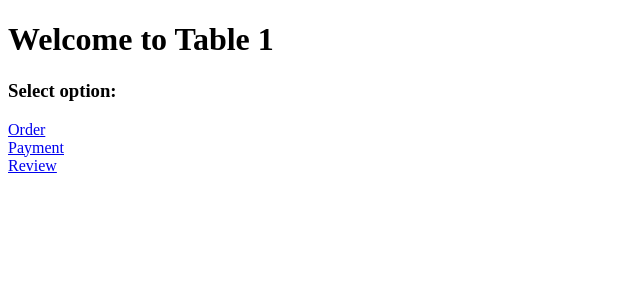
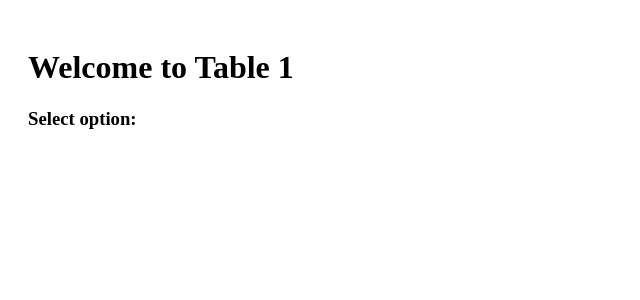
Before and after one commit to archana16ju/hotalmanagement, a Next.js app: page /table/1 in a window 1280 px wide. Shown: the top 300 px of the page, without its empty margins (0-640 px from the left). Built offline with nearby package versions, Linux system fonts and the light colour scheme.

Commit message:
fixed dynamic table route

```diff
--- a/src/app/table/[id]/page.tsx
+++ b/src/app/table/[id]/page.tsx
@@ -1,16 +1,46 @@
-export default function TablePage({ params }: { params: { id: string } }) {
+type Props = {
+  params: { id: string }
+  searchParams: {
+    order?: string
+    payment?: string
+    review?: string
+  }
+}
+
+export default function TablePage({ params, searchParams }: Props) {
 
   const tableId = params.id
 
+  const orderEnabled = searchParams.order === '1'
+  const paymentEnabled = searchParams.payment === '1'
+  const reviewEnabled = searchParams.review === '1'
+
   return (
-    <div>
+    <div style={{ padding: 20 }}>
+
       <h1>Welcome to Table {tableId}</h1>
 
       <h3>Select option:</h3>
 
-      <a href={`/order?table=${tableId}`}>Order</a><br/>
-      <a href={`/payment?table=${tableId}`}>Payment</a><br/>
-      <a href={`/review?table=${tableId}`}>Review</a>
+      {orderEnabled && (
+        <>
+          <a href={`/order?table=${tableId}`}>Order</a>
+          <br/>
+        </>
+      )}
+
+      {paymentEnabled && (
+        <>
+          <a href={`/payment?table=${tableId}`}>Payment</a>
+          <br/>
+        </>
+      )}
+
+      {reviewEnabled && (
+        <>
+          <a href={`/review?table=${tableId}`}>Review</a>
+        </>
+      )}
 
     </div>
   )
```
